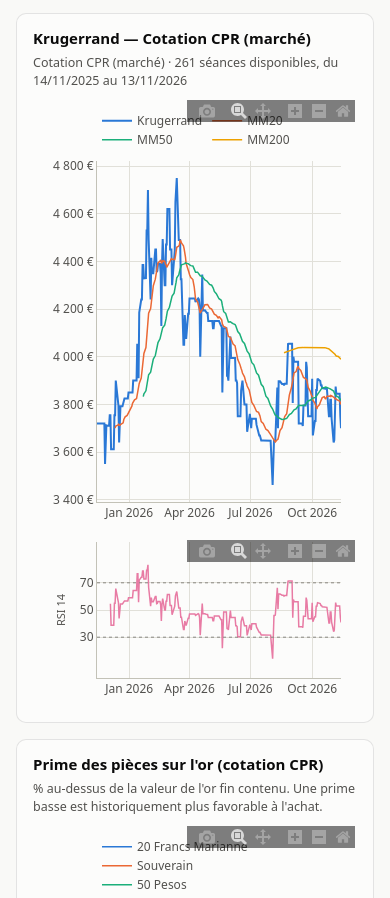
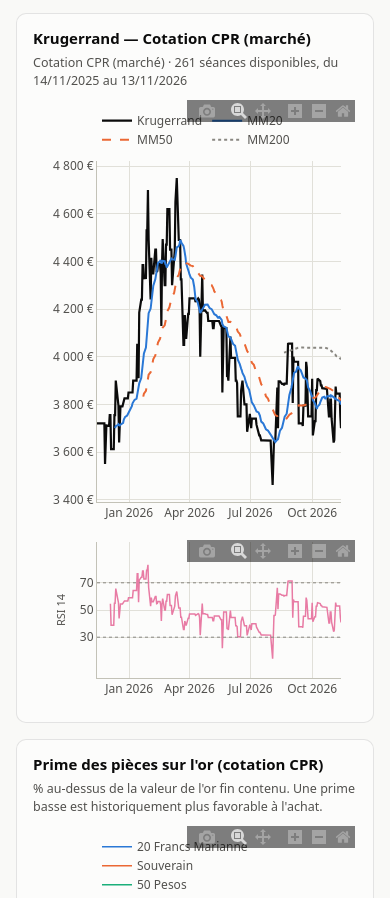
Before and after one commit to Zecat26/suivi-or, a plain HTML site: page tableau_de_bord.html in a window 390 px wide. Shown: the part 1317-2215 px from the top of the page. Drawn offline with nearby package versions, Linux system fonts and the light colour scheme.

Commit message:
Tableau de bord : couleurs des moyennes mobiles adaptées au daltonisme (bleu/orange + styles de trait)

```diff
--- a/tableau_de_bord.html
+++ b/tableau_de_bord.html
@@ -12,7 +12,7 @@
   --page: #f9f9f7; --surface: #fcfcfb; --ink: #0b0b0b; --ink-2: #52514e; --muted: #898781;
   --grid: #e1e0d9; --axis: #c3c2b7; --ring: rgba(11,11,11,0.10);
   --s1: #2a78d6; --s2: #eb6834; --s3: #1baf7a; --s4: #eda100; --s5: #e87ba4;
-  --band: rgba(42,120,214,0.10);
+  --band: rgba(137,135,129,0.14);
   --good: #006300; --bad: #d03b3b; --warn: #a86a00;
   --accent: #b8860b;
 }
@@ -22,7 +22,7 @@
     --page: #0d0d0d; --surface: #1a1a19; --ink: #f0efec; --ink-2: #c3c2b7; --muted: #898781;
     --grid: #2c2c2a; --axis: #383835; --ring: rgba(255,255,255,0.10);
     --s1: #3987e5; --s2: #d95926; --s3: #199e70; --s4: #c98500; --s5: #d55181;
-    --band: rgba(57,135,229,0.16);
+    --band: rgba(195,194,183,0.14);
     --good: #0ca30c; --bad: #e66767; --warn: #fab219; --accent: #e0b84a;
   }
 }
@@ -31,7 +31,7 @@
   --page: #0d0d0d; --surface: #1a1a19; --ink: #f0efec; --ink-2: #c3c2b7; --muted: #898781;
   --grid: #2c2c2a; --axis: #383835; --ring: rgba(255,255,255,0.10);
   --s1: #3987e5; --s2: #d95926; --s3: #199e70; --s4: #c98500; --s5: #d55181;
-  --band: rgba(57,135,229,0.16);
+  --band: rgba(195,194,183,0.14);
   --good: #0ca30c; --bad: #e66767; --warn: #fab219; --accent: #e0b84a;
 }
 * { box-sizing: border-box; }
@@ -278,10 +278,12 @@ th { color: var(--muted); font-weight: 500; font-size: 12px; }
       traces.push(ligne(X, cut(B.hi), "Bollinger haut", "rgba(0,0,0,0)", 0, { showlegend: false, hoverinfo: "skip", hovertemplate: null }));
       traces.push(ligne(X, cut(B.lo), "Bollinger (20, 2σ)", "rgba(0,0,0,0)", 0, { fill: "tonexty", fillcolor: css("--band"), hoverinfo: "skip", hovertemplate: null }));
     }
-    traces.push(ligne(X, cut(v), nom, css("--s1"), 2));
-    traces.push(ligne(X, cut(m1), lbl + S.mm1, css("--s2"), 1.5));
-    traces.push(ligne(X, cut(m2), lbl + S.mm2, css("--s3"), 1.5));
-    traces.push(ligne(X, cut(m3), lbl + S.mm3, css("--s4"), 1.5));
+    // Couleurs lisibles par les daltoniens (rouge-vert) + style de trait différent pour chaque courbe
+    const trait = (couleur, largeur, dash) => ({ line: { color: couleur, width: largeur, dash: dash } });
+    traces.push(ligne(X, cut(v), nom, null, 0, trait(css("--ink"), 2.2, "solid")));
+    traces.push(ligne(X, cut(m1), lbl + S.mm1, null, 0, trait(css("--s1"), 2, "solid")));
+    traces.push(ligne(X, cut(m2), lbl + S.mm2, null, 0, trait(css("--s2"), 2, "dash")));
+    traces.push(ligne(X, cut(m3), lbl + S.mm3, null, 0, trait(css("--muted"), 2, "dot")));
     Plotly.react("chMain", traces, layoutBase({ yaxis: Object.assign(layoutBase().yaxis, { ticksuffix: " €" }) }), CFG);
 
     $("chRsi").style.display = S.rsi ? "" : "none";
```
